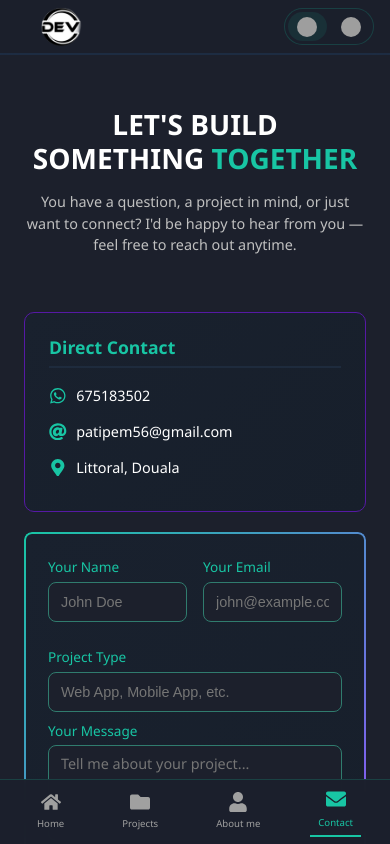
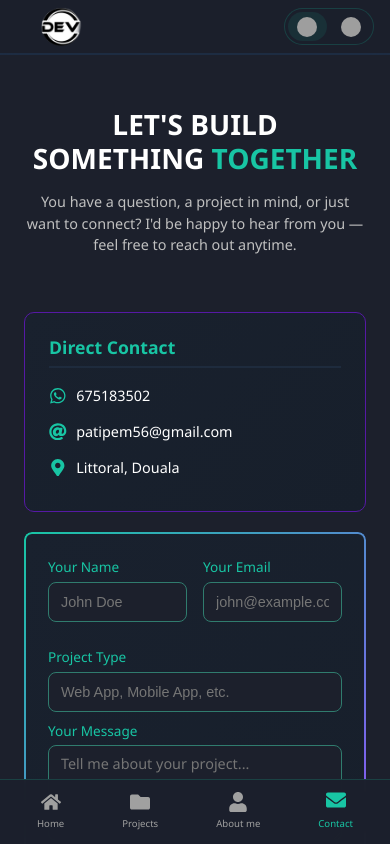
Before and after one commit to patipe-gi/michaeldev, a React (Vite) app: page /contact in a window 390 px wide. Shown: the top 844 px of the page. Built offline with nearby package versions, Linux system fonts and the light colour scheme; grey boxes are pictures that could not be loaded.

Commit message:
modification mobile navagation

```diff
--- a/public/header.css
+++ b/public/header.css
@@ -164,6 +164,7 @@
 
 .bottom-nav-item.active {
   color: #18c5a4;
+  border-bottom: 0;
 }
 
 .bottom-nav-item.active svg {
```
